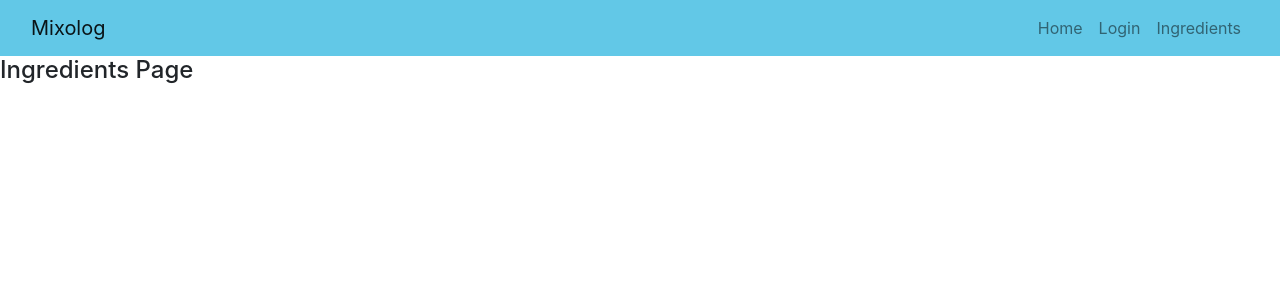
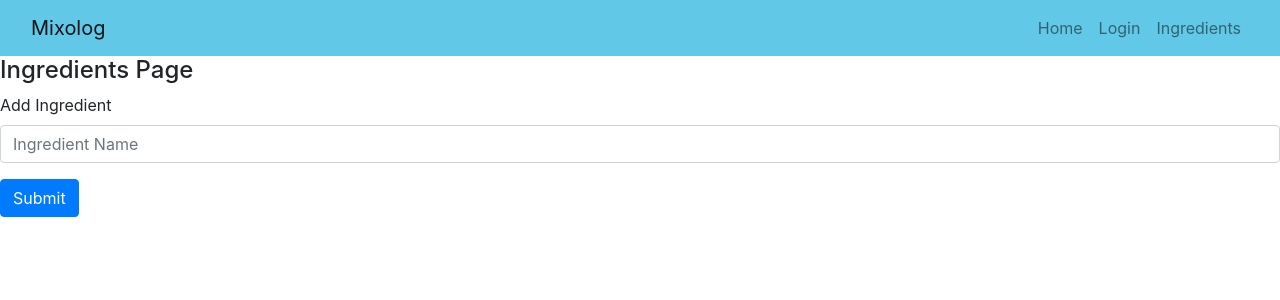
Before and after one commit to bsung03/mixology_2.0, a React (Create React App) app in the folder mixology-master/: page /ingredients in a window 1280 px wide. Shown: the top 300 px of the page. Built offline with nearby package versions, Linux system fonts and the light colour scheme.

Commit message:
add ingredient front end

```diff
--- /dev/null
+++ b/mixology-master/src/components/addIngredient.js
@@ -0,0 +1,65 @@
+import React, {Component} from 'react';
+import "bootstrap/dist/css/bootstrap.min.css"
+import axios from 'axios';
+import { Button, Form } from 'react-bootstrap';
+
+
+class AddIngredient extends Component {
+    constructor(props){
+        super(props)
+        this.state = {
+            name: '',
+            category: ''
+        }
+        this.changeCategory = this.changeCategory.bind(this)
+        this.changeName = this.changeName.bind(this)
+        this.submitIngredient = this.submitIngredient.bind(this)
+    }
+
+    changeName(event){
+        this.setState({
+            name: event.target.value
+        })
+    }
+
+    changeCategory(event){
+        this.setState({
+            category: event.target.value
+        })
+    }
+
+    submitIngredient(event){
+        event.preventDefault()
+
+        const newIngredient = {
+            name : this.state.name,
+            category : this.state.category
+        }
+
+        axios.post('http://localhost:5000/ingredients/add', newIngredient)
+        .then((response) => {
+        console.log(response);
+        }, (error) => {
+        console.log(error);
+        });
+    }
+
+    render() {
+        return(
+            <div>
+               <Form onSubmit={this.submitIngredient}>
+                    <Form.Group>
+                        <Form.Label>Add Ingredient</Form.Label>
+                        <Form.Control type="text" onChange={this.changeName} value={this.state.name} placeholder="Ingredient Name"/>
+                    </Form.Group>
+
+                    <Button variant="primary" type="submit">
+                        Submit
+                    </Button>
+               </Form>
+            </div>
+        );
+    }
+}
+
+export default AddIngredient;
--- a/mixology-master/src/pages/ingredientsPage.js
+++ b/mixology-master/src/pages/ingredientsPage.js
@@ -2,6 +2,8 @@ import React, {Component} from 'react';
 import "bootstrap/dist/css/bootstrap.min.css"
 import axios from 'axios';
 import { Button, Form } from 'react-bootstrap';
+import AddIngredient from '../components/addIngredient';
+
 
 
 class IngredientsPage extends Component {
@@ -9,11 +11,11 @@ class IngredientsPage extends Component {
         super(props)
     }
 
-
     render() {
         return(
             <div>
                <h4>Ingredients Page</h4>
+                <AddIngredient/>
             </div>
         );
     }
```
